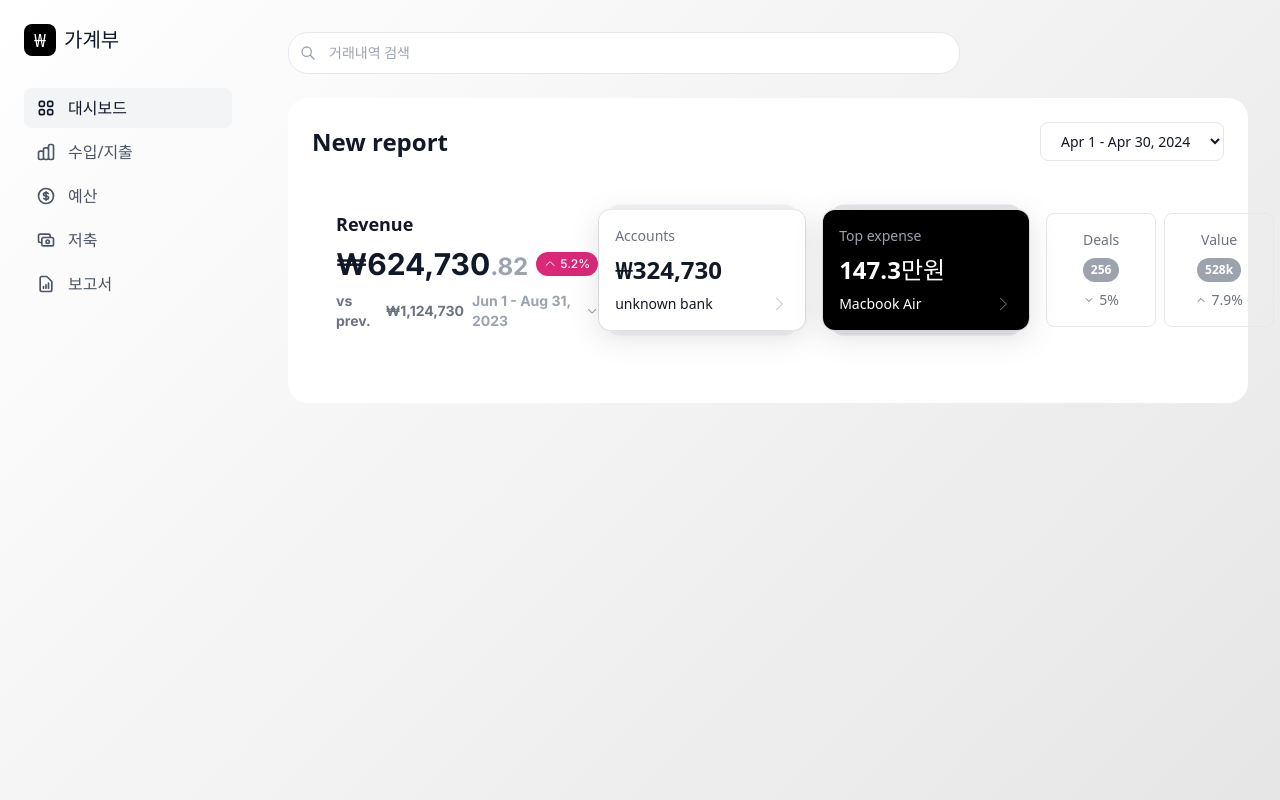
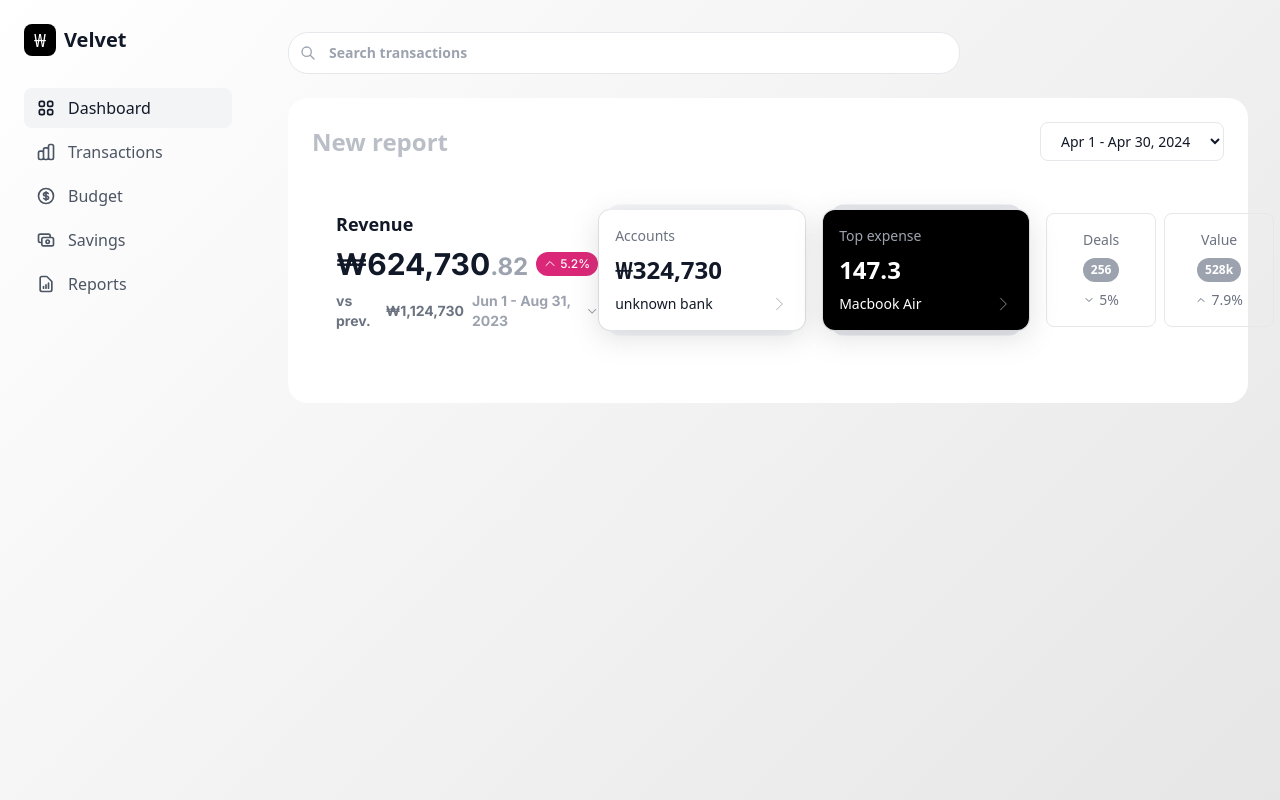
Before and after one commit to jihunhong/velvet, a React (Vite) app: page / in a window 1280 px wide. Shown: the top 800 px of the page. Built offline with nearby package versions, Linux system fonts and the light colour scheme.

Commit message:
chore: 텍스트 조정

```diff
--- a/src/components/Dashboard.tsx
+++ b/src/components/Dashboard.tsx
@@ -22,7 +22,7 @@ export default function Dashboard({ timeframe, onTimeframeChange }: DashboardPro
       {/* 헤더 섹션 */}
       <div className="flex items-center justify-between w-full">
         <div className="flex items-center gap-2">
-          <h1 className="text-2xl font-semibold text-gray-900">New report</h1>
+          <h1 className="text-2xl font-semibold text-gray-400 opacity-70">New report</h1>
         </div>
         <div className="flex items-center gap-4">
           <select
--- a/src/components/Revenue.tsx
+++ b/src/components/Revenue.tsx
@@ -58,7 +58,7 @@ export default function Revenue({ data = [] }: RevenueProps) {
             <div className="absolute top-1/2 left-1/2 -translate-x-1/2 -translate-y-1/2 w-[92%] h-[109%] bg-gray-200 rounded-xl"></div>
             <div className="relative bg-black rounded-xl p-4 shadow-[rgba(100,100,111,0.2)_0px_7px_29px_0px]">
               <div className="text-sm text-gray-400 mb-2">Top expense</div>
-              <div className="text-2xl font-bold text-white mb-2">147.3만원</div>
+              <div className="text-2xl font-bold text-white mb-2">147.3</div>
               <div className="flex items-center justify-between">
                 <span className="text-sm font-medium text-white">Macbook Air</span>
                 <svg className="w-5 h-5 text-gray-400" fill="none" stroke="currentColor" viewBox="0 0 24 24">
--- a/src/components/SearchBar.tsx
+++ b/src/components/SearchBar.tsx
@@ -5,7 +5,7 @@ export default function SearchBar() {
         <div className="relative flex-1 max-w-2xl">
           <input
             type="text"
-            placeholder="거래내역 검색"
+            placeholder="Search transactions"
             className="w-full pl-10 pr-4 py-2.5 bg-white border border-gray-200 rounded-[20px] text-sm font-bold focus:outline-none focus:ring-2 focus:ring-blue-500 focus:border-transparent"
           />
           <svg
--- a/src/components/Sidebar.tsx
+++ b/src/components/Sidebar.tsx
@@ -1,15 +1,15 @@
 export default function Sidebar() {
   return (
     <div className="fixed left-0 top-0 bottom-0 w-64 p-6">
-      {/* 로고 */}
+      {/* Logo */}
       <div className="flex items-center gap-2 mb-8">
         <div className="w-8 h-8 bg-black rounded-lg flex items-center justify-center">
           <span className="text-white text-lg">₩</span>
         </div>
-        <span className="text-xl font-bold">가계부</span>
+        <span className="text-xl font-bold">Velvet</span>
       </div>
 
-      {/* 네비게이션 */}
+      {/* Navigation */}
       <nav className="space-y-1">
         <a href="#" className="flex items-center gap-3 px-3 py-2 text-gray-900 bg-gray-100 rounded-lg">
           <svg className="w-5 h-5" fill="none" stroke="currentColor" viewBox="0 0 24 24">
@@ -18,31 +18,31 @@ export default function Sidebar() {
             <path strokeLinecap="round" strokeLinejoin="round" strokeWidth={2} d="M4 16a2 2 0 012-2h2a2 2 0 012 2v2a2 2 0 01-2 2H6a2 2 0 01-2-2v-2z" />
             <path strokeLinecap="round" strokeLinejoin="round" strokeWidth={2} d="M14 16a2 2 0 012-2h2a2 2 0 012 2v2a2 2 0 01-2 2h-2a2 2 0 01-2-2v-2z" />
           </svg>
-          대시보드
+          Dashboard
         </a>
         <a href="#" className="flex items-center gap-3 px-3 py-2 text-gray-600 hover:bg-gray-100 rounded-lg">
           <svg className="w-5 h-5" fill="none" stroke="currentColor" viewBox="0 0 24 24">
             <path strokeLinecap="round" strokeLinejoin="round" strokeWidth={2} d="M9 19v-6a2 2 0 00-2-2H5a2 2 0 00-2 2v6a2 2 0 002 2h2a2 2 0 002-2zm0 0V9a2 2 0 012-2h2a2 2 0 012 2v10m-6 0a2 2 0 002 2h2a2 2 0 002-2m0 0V5a2 2 0 012-2h2a2 2 0 012 2v14a2 2 0 01-2 2h-2a2 2 0 01-2-2z" />
           </svg>
-          수입/지출
+          Transactions
         </a>
         <a href="#" className="flex items-center gap-3 px-3 py-2 text-gray-600 hover:bg-gray-100 rounded-lg">
           <svg className="w-5 h-5" fill="none" stroke="currentColor" viewBox="0 0 24 24">
             <path strokeLinecap="round" strokeLinejoin="round" strokeWidth={2} d="M12 8c-1.657 0-3 .895-3 2s1.343 2 3 2 3 .895 3 2-1.343 2-3 2m0-8c1.11 0 2.08.402 2.599 1M12 8V7m0 1v8m0 0v1m0-1c-1.11 0-2.08-.402-2.599-1M21 12a9 9 0 11-18 0 9 9 0 0118 0z" />
           </svg>
-          예산
+          Budget
         </a>
         <a href="#" className="flex items-center gap-3 px-3 py-2 text-gray-600 hover:bg-gray-100 rounded-lg">
           <svg className="w-5 h-5" fill="none" stroke="currentColor" viewBox="0 0 24 24">
             <path strokeLinecap="round" strokeLinejoin="round" strokeWidth={2} d="M17 9V7a2 2 0 00-2-2H5a2 2 0 00-2 2v6a2 2 0 002 2h2m2 4h10a2 2 0 002-2v-6a2 2 0 00-2-2H9a2 2 0 00-2 2v6a2 2 0 002 2zm7-5a2 2 0 11-4 0 2 2 0 014 0z" />
           </svg>
-          저축
+          Savings
         </a>
         <a href="#" className="flex items-center gap-3 px-3 py-2 text-gray-600 hover:bg-gray-100 rounded-lg">
           <svg className="w-5 h-5" fill="none" stroke="currentColor" viewBox="0 0 24 24">
             <path strokeLinecap="round" strokeLinejoin="round" strokeWidth={2} d="M9 17v-2m3 2v-4m3 4v-6m2 10H7a2 2 0 01-2-2V5a2 2 0 012-2h5.586a1 1 0 01.707.293l5.414 5.414a1 1 0 01.293.707V19a2 2 0 01-2 2z" />
           </svg>
-          보고서
+          Reports
         </a>
       </nav>
     </div>
```
